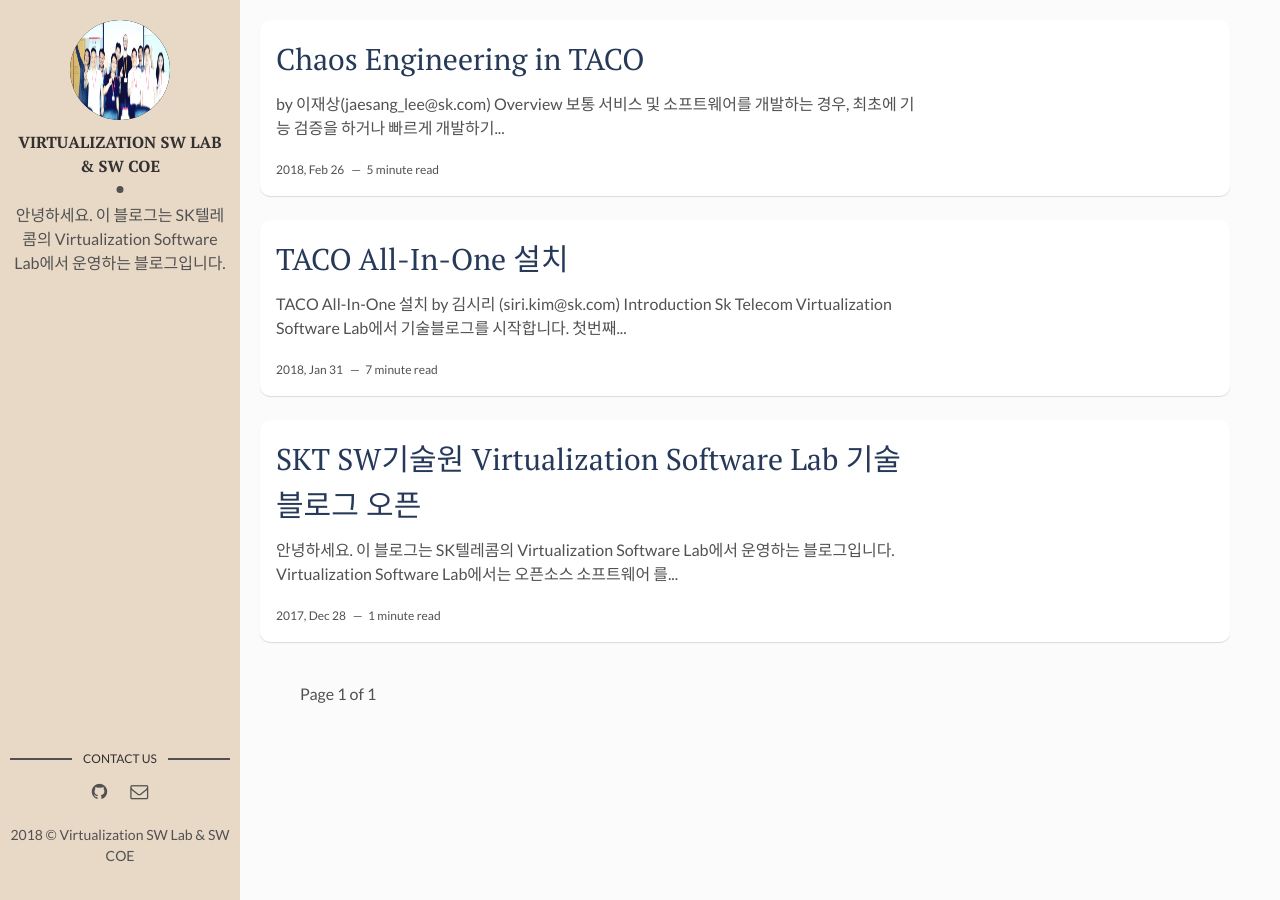
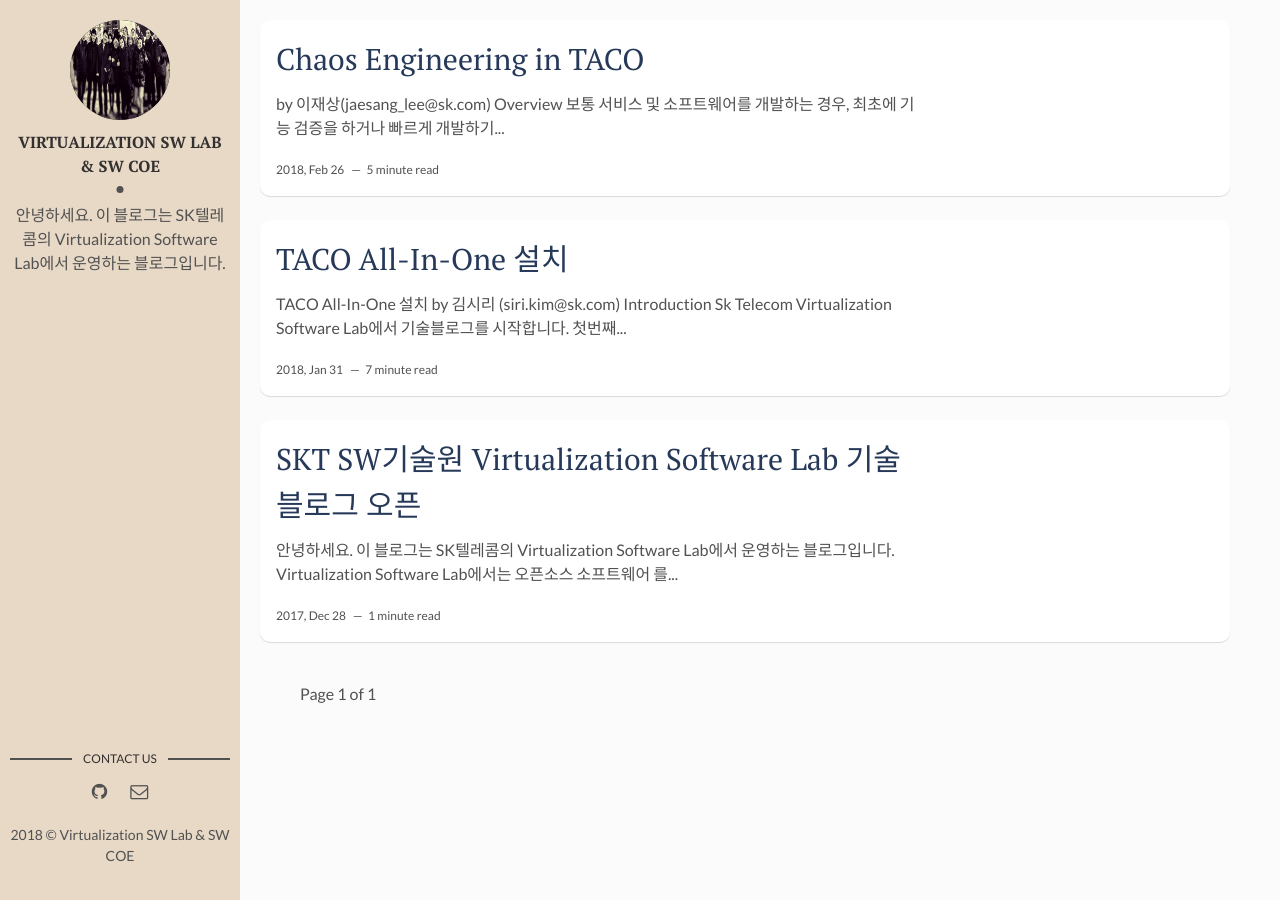
Before and after one commit to sktelecom-oslab/Virtualization-Software-Lab, a Jekyll site: the page built from index.html, in a window 1280 px wide. Built offline with Jekyll 4.4.1, drawn with Linux system fonts in a browser that asks for light colours; the list of posts is cut into pages by our own code.

Commit message:
Update _config.yml

```diff
--- a/_config.yml
+++ b/_config.yml
@@ -8,7 +8,7 @@ site-twitter: #if your site has a twitter account, enter it here
 
 # Author Settings
 author: Virtualization SW Lab & SW COE
-author-img: vslab.jpg # add your photo
+author-img: vslab1.jpg # add your photo
 about-author: 안녕하세요. 이 블로그는 SK텔레콤의 Virtualization Software Lab에서 운영하는 블로그입니다.
 social-github: sktelecom-oslab # add your Github handle
 social-email: jay.ahn@sk.com # add your Email address
```
